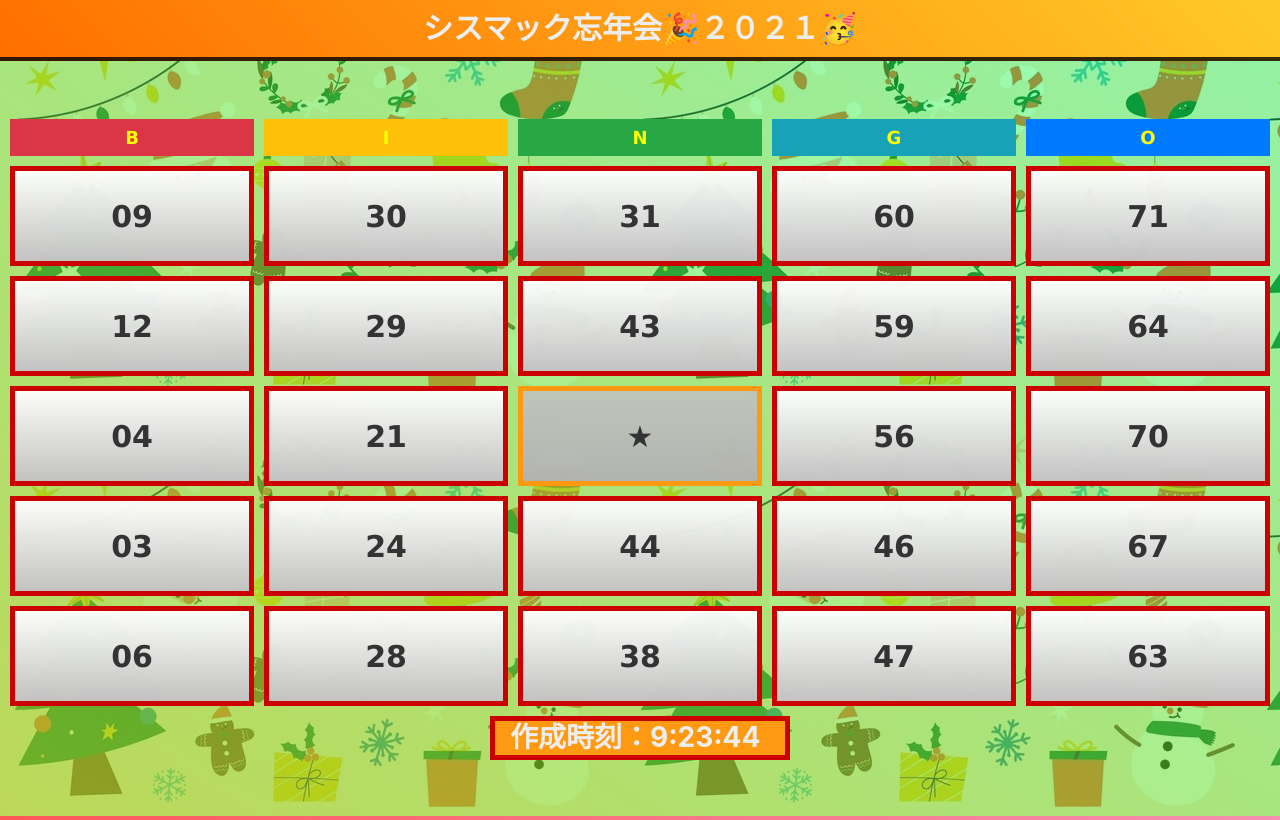
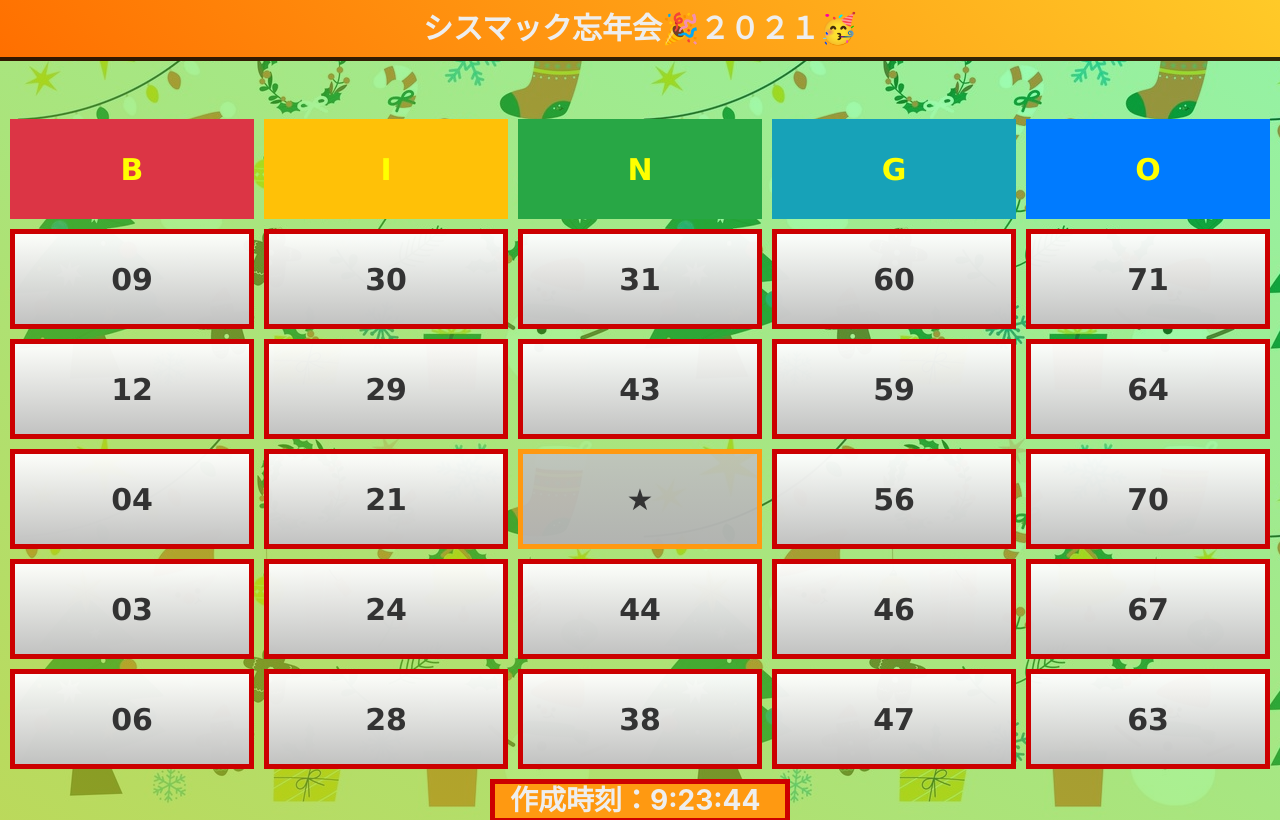
Before and after one commit to Mutsumix/vue-bingo-user, a Vue app: page / in a window 1280 px wide. Shown: the top 820 px of the page. Built offline with nearby package versions, Linux system fonts and the light colour scheme.

Commit message:
PCで開いた時のBINGO行を大きく修正

```diff
--- a/src/components/Bingo.vue
+++ b/src/components/Bingo.vue
@@ -2,19 +2,19 @@
   <div class="notouch py-5">
     <div class="bingo-cards-wrapper" v-if="answers.length > 0">
       <div class="bingo-grid-row">
-        <div class="bingo-card-header bg-danger">
+        <div class="bingo-card-header bg-danger" id="pc">
           <p class="mb-0">B</p>
         </div>
-        <div class="bingo-card-header bg-warning">
+        <div class="bingo-card-header bg-warning" id="pc">
           <p class="mb-0">I</p>
         </div>
-        <div class="bingo-card-header bg-success">
+        <div class="bingo-card-header bg-success" id="pc">
           <p class="mb-0">N</p>
         </div>
-        <div class="bingo-card-header bg-info">
+        <div class="bingo-card-header bg-info" id="pc">
           <p class="mb-0">G</p>
         </div>
-        <div class="bingo-card-header bg-primary">
+        <div class="bingo-card-header bg-primary" id="pc">
           <p class="mb-0">O</p>
         </div>
       </div>
```
